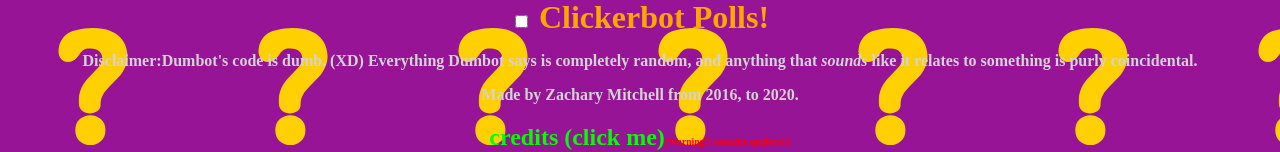
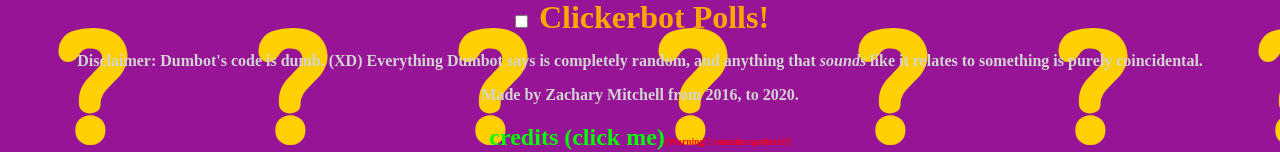
Before and after one commit to zachMitchell/dumbot, a plain HTML site: page index.html in a window 1280 px wide. Shown: the part 617-769 px from the top of the page. Drawn offline with Linux system fonts and the light colour scheme.

Commit message:
Grammatical errors

```diff
--- a/index.html
+++ b/index.html
@@ -165,8 +165,8 @@
 
 </body>
 <footer style="font-size:.5em;color:lightgray">
-    <p>Disclaimer:Dumbot's code is dumb. (XD) Everything Dumbot says is completely random, and
-        anything that <i>sounds</i> like it relates to something is purly coincidental.</p>Made by Zachary Mitchell from
+    <p>Disclaimer: Dumbot's code is dumb. (XD) Everything Dumbot says is completely random, and
+        anything that <i>sounds</i> like it relates to something is purely coincidental.</p>Made by Zachary Mitchell from
     2016, to 2020.
 
     <h2 id="creditsLnk" style="color:lime">credits (click me)<span style="font-size:.4em;color:red">(Warning!! contains spoilers!!)</span></h2>
```
